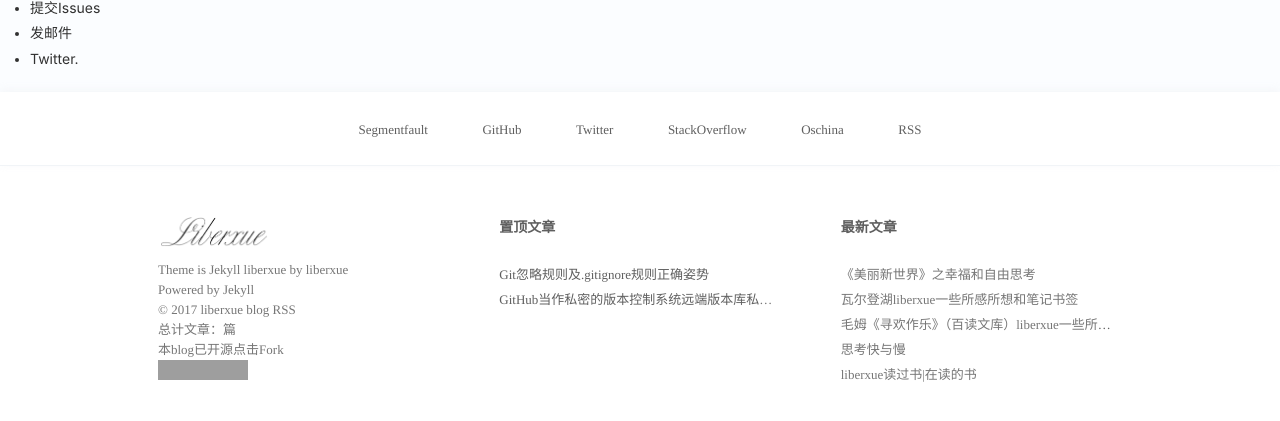
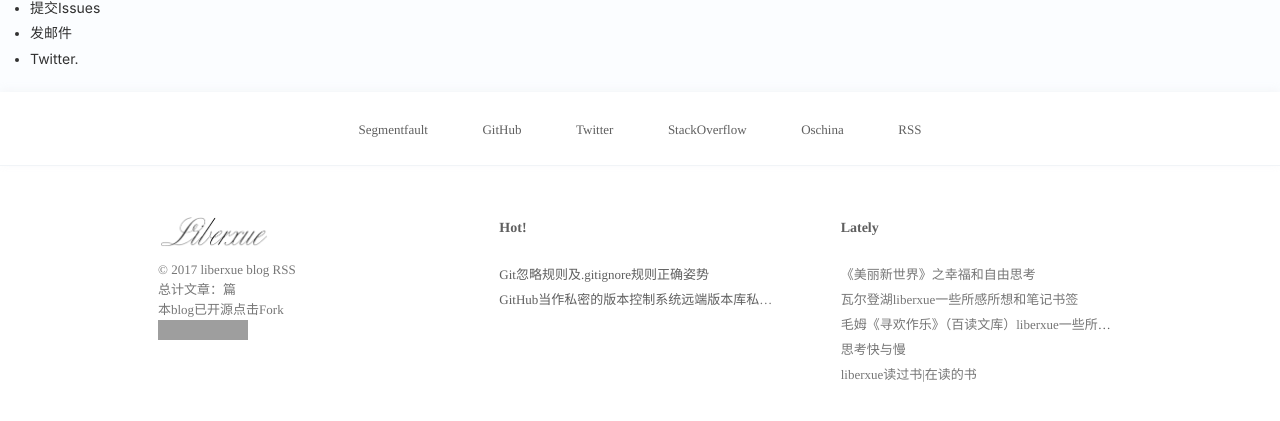
Before and after one commit to maleficush/maleficush.github.io, a Jekyll site: the page built from ChinaREADME.md, in a window 1280 px wide and 900 px high, scrolled down 1532 px, cut to the strip 384-805 px from the top of the window. Built offline with Jekyll 4.4.1, drawn with Linux system fonts in a browser that asks for light colours; nearby versions of some CDN libraries; our own code applies the rules of GitHub Pages for plain Markdown files; comment, search, counter and statistics services are not loaded; grey boxes are pictures that could not be loaded.

Commit message:
image test

```diff
--- a/_includes/foot.html
+++ b/_includes/foot.html
@@ -18,8 +18,8 @@
                     <a href="/" class="info-logo">
                          <img src="{{ site.url }}/style/images/logo-liberxue.png"   title="访问 LiberXue_blog" data-hover="LiberXue_blog" alt="LiberXue_blog" /> </a>
                     <div class="info-text">
-                        <p>Theme is <a href="http://www.liberxue.com/2017/08/03/Jekyllthemes.html" title="访问 Jekyll liberxue主题"  data-hover="Jekyll liberxue"target="_blank">Jekyll liberxue</a> by <a href="http://www.liberxue.com/about" target="_blank">liberxue</a></p>
-                        <p>Powered by <a href="{{ site.url }}/tags/#Jekyll" title="Jekyll" data-hover="Jekyll" target="_blank" rel="nofollow">Jekyll</a></p>
+<!--                        <p>Theme is <a href="http://www.liberxue.com/2017/08/03/Jekyllthemes.html" title="访问 Jekyll liberxue主题"  data-hover="Jekyll liberxue"target="_blank">Jekyll liberxue</a> by <a href="http://www.liberxue.com/about" target="_blank">liberxue</a></p>-->
+<!--                        <p>Powered by <a href="{{ site.url }}/tags/#Jekyll" title="Jekyll" data-hover="Jekyll" target="_blank" rel="nofollow">Jekyll</a></p>-->
                         <p>&copy; 2017 <a href="/feed.xml"  title="访问 liberxue blog RSS" data-hover="liberxue blog RSS">liberxue blog RSS</a></p>
                         <p>总计文章：{{paginator.total_posts}}篇</p>
                       <p>本blog已开源点击Fork</p><iframe src="http://ghbtns.com/github-btn.html?user=liberxue&repo=liberxue.github.io&type=fork&count=true" allowtransparency="true" frameborder="0" scrolling="0" width="95" height="20"></iframe>
@@ -27,7 +27,7 @@
                 </div>
             </div>
             <div class="meta-item meta-posts">
-                <h3 class="meta-title">置顶文章</h3>
+                <h3 class="meta-title">Hot!</h3>
      <!--置顶-->
     {% for post in site.posts limit:15 %}
       {% if post.istop %}
@@ -37,7 +37,7 @@
         <!--置顶-->
             </div>
             <div class="meta-item meta-comments">
-                <h3 class="meta-title">最新文章</h3>
+                <h3 class="meta-title">Lately </h3>
   {% for post in site.posts limit:14 %}
       {% if post.book %}
  <li><a href="{{ post.url }}" title="访问 {{ post.title }}" data-hover="{{ post.title }}">{{ post.title }}</a></li>
```
